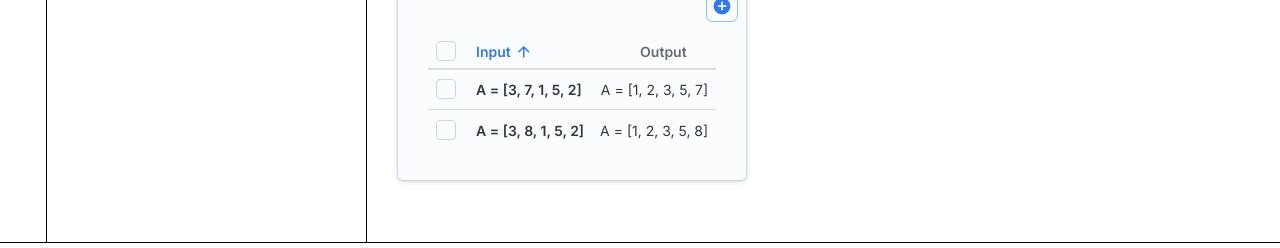
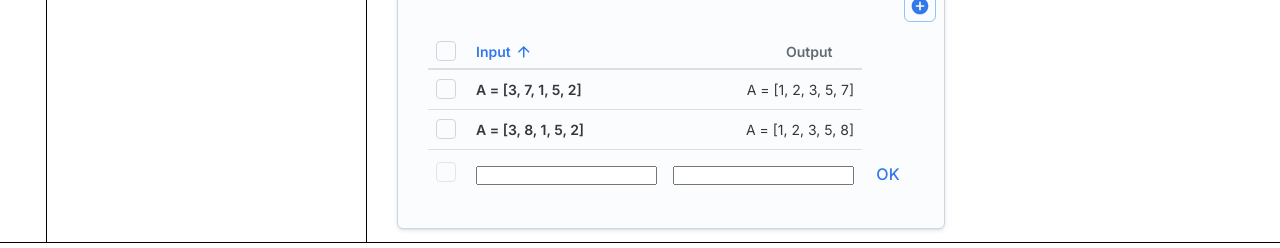
Before and after one commit to unai-zulaika/algo-helper, a Next.js app in the folder frontend/: page / in a window 1280 px wide. Both pictures are taken after a click on the button 722 px from the left and 478 px from the top of the page. Shown: the part 472-720 px from the top of the page. Built offline with nearby package versions, Linux system fonts and the light colour scheme; no server answers.

Commit message:
updated statement table for add and remove

```diff
--- a/frontend/src/components/ExamplesTable.tsx
+++ b/frontend/src/components/ExamplesTable.tsx
@@ -30,7 +30,7 @@ function createData(input: string, output: string): Data {
   };
 }
 
-const rows = [
+const initialRows = [
   createData("A = [3, 7, 1, 5, 2]", "A = [1, 2, 3, 5, 7]"),
   createData("A = [3, 8, 1, 5, 2]", "A = [1, 2, 3, 5, 8]"),
 ];
@@ -213,10 +213,12 @@ function EnhancedTableHead(props: EnhancedTableProps) {
 
 interface EnhancedTableToolbarProps {
   numSelected: number;
+  onAddRow: () => void;
+  onDeleteSelected: () => void;
 }
 
 function EnhancedTableToolbar(props: EnhancedTableToolbarProps) {
-  const { numSelected } = props;
+  const { numSelected, onAddRow, onDeleteSelected } = props;
 
   return (
     <Box
@@ -249,13 +251,23 @@ function EnhancedTableToolbar(props: EnhancedTableToolbarProps) {
 
       {numSelected > 0 ? (
         <Tooltip title="Delete">
-          <IconButton size="sm" color="danger" variant="solid">
+          <IconButton
+            size="sm"
+            color="danger"
+            variant="solid"
+            onClick={onDeleteSelected}
+          >
             <DeleteIcon />
           </IconButton>
         </Tooltip>
       ) : (
         <Tooltip title="Add">
-          <IconButton size="sm" color="primary" variant="outlined">
+          <IconButton
+            size="sm"
+            color="primary"
+            variant="outlined"
+            onClick={onAddRow}
+          >
             <AddCircleIcon />
           </IconButton>
         </Tooltip>
@@ -270,6 +282,9 @@ export default function TableSortAndSelection() {
   const [selected, setSelected] = React.useState<readonly string[]>([]);
   const [page, setPage] = React.useState(0);
   const [rowsPerPage, setRowsPerPage] = React.useState(5);
+  const [rows, setRows] = React.useState(initialRows);
+  const [addingRow, setAddingRow] = React.useState(false);
+  const [newRow, setNewRow] = React.useState<Data>({ input: "", output: "" });
 
   const handleRequestSort = (
     event: React.MouseEvent<unknown>,
@@ -329,6 +344,26 @@ export default function TableSortAndSelection() {
 
   const isSelected = (name: string) => selected.indexOf(name) !== -1;
 
+  const handleAddRow = () => {
+    setAddingRow(true);
+  };
+
+  const handleNewRowChange =
+    (field: keyof Data) => (event: React.ChangeEvent<HTMLInputElement>) => {
+      setNewRow({ ...newRow, [field]: event.target.value });
+    };
+
+  const handleConfirmAddRow = () => {
+    setRows([...rows, createData(newRow.input, newRow.output)]);
+    setAddingRow(false);
+    setNewRow({ input: "", output: "" });
+  };
+
+  const handleDeleteSelected = () => {
+    setRows(rows.filter((row) => !selected.includes(row.input)));
+    setSelected([]);
+  };
+
   // Avoid a layout jump when reaching the last page with empty rows.
   const emptyRows =
     page > 0 ? Math.max(0, (1 + page) * rowsPerPage - rows.length) : 0;
@@ -336,7 +371,11 @@ export default function TableSortAndSelection() {
   return (
     <Resizable>
       <Sheet variant="outlined" sx={{ boxShadow: "sm", borderRadius: "sm" }}>
-        <EnhancedTableToolbar numSelected={selected.length} />
+        <EnhancedTableToolbar
+          numSelected={selected.length}
+          onAddRow={handleAddRow}
+          onDeleteSelected={handleDeleteSelected}
+        />
         <Table
           aria-labelledby="tableTitle"
           hoverRow
@@ -420,6 +459,32 @@ export default function TableSortAndSelection() {
                 <td colSpan={6} aria-hidden />
               </tr>
             )}
+            {addingRow && (
+              <tr>
+                <td>
+                  <Checkbox disabled />
+                </td>
+                <td>
+                  <input
+                    type="text"
+                    value={newRow.input}
+                    onChange={handleNewRowChange("input")}
+                  />
+                </td>
+                <td>
+                  <input
+                    type="text"
+                    value={newRow.output}
+                    onChange={handleNewRowChange("output")}
+                  />
+                </td>
+                <td>
+                  <IconButton onClick={handleConfirmAddRow} color="primary">
+                    OK
+                  </IconButton>
+                </td>
+              </tr>
+            )}
           </tbody>
           {/* <tfoot>
             <tr>
```
